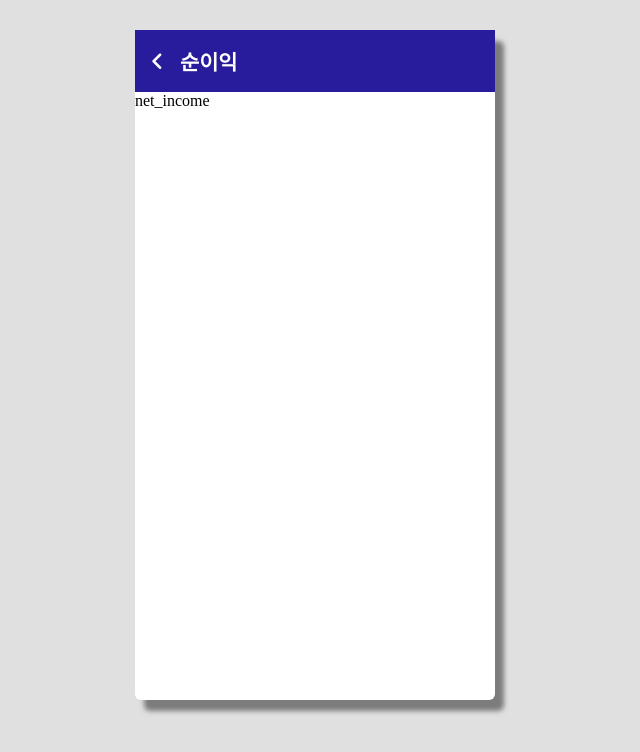
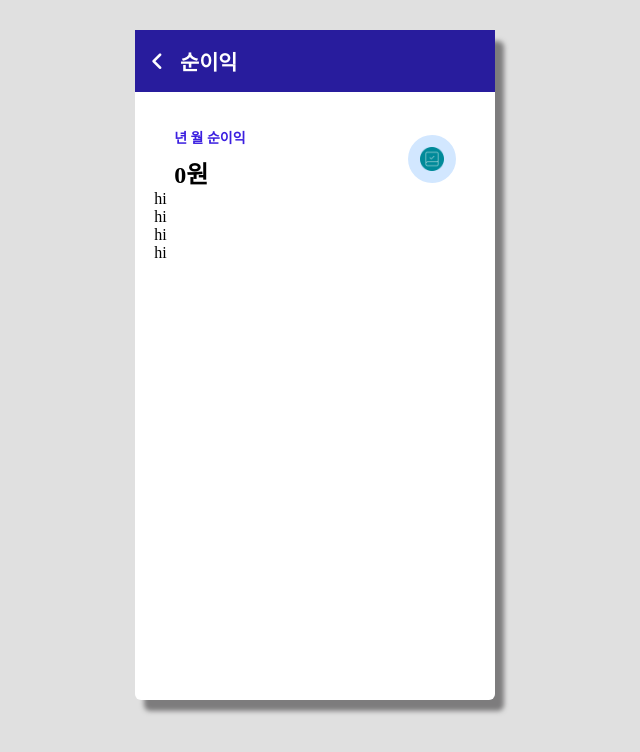
Before and after one commit to IT-Money/IT-Money, a Vue app: page /net-income in a window 1280 px wide. Shown: the top 752 px of the page, without its empty margins (325-965 px from the left). Built offline with nearby package versions, Linux system fonts and the light colour scheme; data requests are answered from the project's data file; a web font is replaced by a local one.

Commit message:
Add: 순이익 기능 추가

```diff
--- /dev/null
+++ b/src/components/NetIncomeCalc.vue
@@ -0,0 +1,7 @@
+<script setup></script>
+
+<template>
+  <div>hi</div>
+</template>
+
+<style scoped></style>
--- /dev/null
+++ b/src/components/NetIncomeChange.vue
@@ -0,0 +1,7 @@
+<script setup></script>
+
+<template>
+  <div>hi</div>
+</template>
+
+<style scoped></style>
--- /dev/null
+++ b/src/components/NetIncomeGroup.vue
@@ -0,0 +1,7 @@
+<script setup></script>
+
+<template>
+  <div>hi</div>
+</template>
+
+<style scoped></style>
--- /dev/null
+++ b/src/components/NetIncomeSummary.vue
@@ -0,0 +1,76 @@
+<template>
+  <div class="summary-container">
+    <div class="summary-content">
+      <!-- 왼쪽: 텍스트 정보 -->
+      <div class="text-section">
+        <p class="title">{{ year }}년 {{ month }}월 순이익</p>
+        <p class="amount">{{ netAmount.toLocaleString() }}원</p>
+      </div>
+
+      <!-- 오른쪽: 아이콘 -->
+      <div class="icon-section">
+        <img class="icon-image" src="@/icons/income.png" alt="순이익 아이콘" />
+      </div>
+    </div>
+  </div>
+</template>
+
+<script>
+export default {
+  name: 'NetIncomeSummary',
+  props: {
+    year: Number,
+    month: Number,
+    netAmount: Number, // 순이익 금액
+  },
+}
+</script>
+
+<style scoped>
+.summary-container {
+  padding: 0 20px;
+  margin-top: 16px;
+}
+
+.summary-content {
+  display: flex;
+  justify-content: space-between;
+  align-items: center;
+}
+
+.text-section {
+  display: flex;
+  flex-direction: column;
+  gap: 8px;
+}
+
+.title {
+  font-size: 14px;
+  color: #3b1fe0;
+  font-weight: 600;
+  margin: 0;
+}
+
+.amount {
+  font-size: 24px;
+  font-weight: bold;
+  color: #000;
+  margin: 0;
+}
+
+.icon-section {
+  background-color: #d2e7ff; /* 순이익에 어울리는 연한 블루 */
+  border-radius: 50%;
+  padding: 12px;
+  width: 48px;
+  height: 48px;
+  display: flex;
+  align-items: center;
+  justify-content: center;
+}
+
+.icon-image {
+  width: 24px;
+  height: 24px;
+}
+</style>
--- a/src/views/NetIncome.vue
+++ b/src/views/NetIncome.vue
@@ -1,7 +1,80 @@
-<script setup></script>
+<!-- views/NetIncome.vue -->
+<template>
+  <section class="net-income-page">
+    <!-- 1. 상단 요약 컴포넌트 -->
+    <NetIncomeSummary :year="year" :month="month" :netAmount="netAmount" />
 
-<template>
-  <div>net_income</div>
+    <!-- 2. 순이익 계산 영역 -->
+    <NetIncomeCalc :income="totalIncome" :expense="totalExpense" />
+
+    <!-- 3. 전달 대비 변화 텍스트 -->
+    <NetIncomeChange :changeAmount="compareWithLastMonth" />
+
+    <!-- 4. 수익 항목 -->
+    <NetIncomeGroup type="수익" :wallet="incomeList" />
+
+    <!-- 5. 지출 항목 -->
+    <NetIncomeGroup type="지출" :wallet="expenseList" />
+  </section>
 </template>
 
-<style scoped></style>
+<script setup>
+import { computed } from 'vue'
+import NetIncomeSummary from '@/components/NetIncomeSummary.vue'
+import NetIncomeCalc from '@/components/NetIncomeCalc.vue'
+import NetIncomeChange from '@/components/NetIncomeChange.vue'
+import NetIncomeGroup from '@/components/NetIncomeGroup.vue'
+
+// import { getCurrentYearMonth, getLastMonth } from '@/utils/dateUtils'
+import wallet from '../../wallet_db.json' // 거래내역 JSON
+console.log('wallet', wallet) // 👈
+
+// 현재 연도와 월을 문자열로 반환 (예: "2025-04")
+function getCurrentYearMonth() {
+  const now = new Date()
+  const year = now.getFullYear()
+  const month = String(now.getMonth() + 1).padStart(2, '0') // 0~11 이기 때문에 +1
+  return `${year}-${month}`
+}
+
+// ✅ 현재 연월 계산
+const { year, month } = getCurrentYearMonth()
+
+// ✅ 현재 달 거래내역 필터링
+const filteredTransactions = computed(() =>
+  wallet.transactions.filter(t =>
+    t.dateTime.startsWith(`${year}-${String(month).padStart(2, '0')}`),
+  ),
+)
+
+// ✅ 수익 / 지출 분리
+const incomeList = computed(() =>
+  filteredTransactions.value.filter(t => t.type === '수익'),
+)
+const expenseList = computed(() =>
+  filteredTransactions.value.filter(t => t.type === '지출'),
+)
+
+// ✅ 총합 계산
+const totalIncome = computed(() =>
+  incomeList.value.reduce((acc, cur) => acc + cur.amount, 0),
+)
+const totalExpense = computed(() =>
+  expenseList.value.reduce((acc, cur) => acc + cur.amount, 0),
+)
+const netAmount = computed(() => totalIncome.value - totalExpense.value)
+
+// ✅ 전달 대비 변화 예시 (간단 비교용)
+const compareWithLastMonth = computed(() => {
+  // 예시: 전달 대비 총합 비교만 계산 (실제는 전달 수익/지출 데이터 필요)
+  const lastMonthAmount = 13000 // mock
+  const diff = netAmount.value - lastMonthAmount
+  return diff
+})
+</script>
+
+<style scoped>
+.net-income-page {
+  padding: 1.2rem;
+}
+</style>
```
